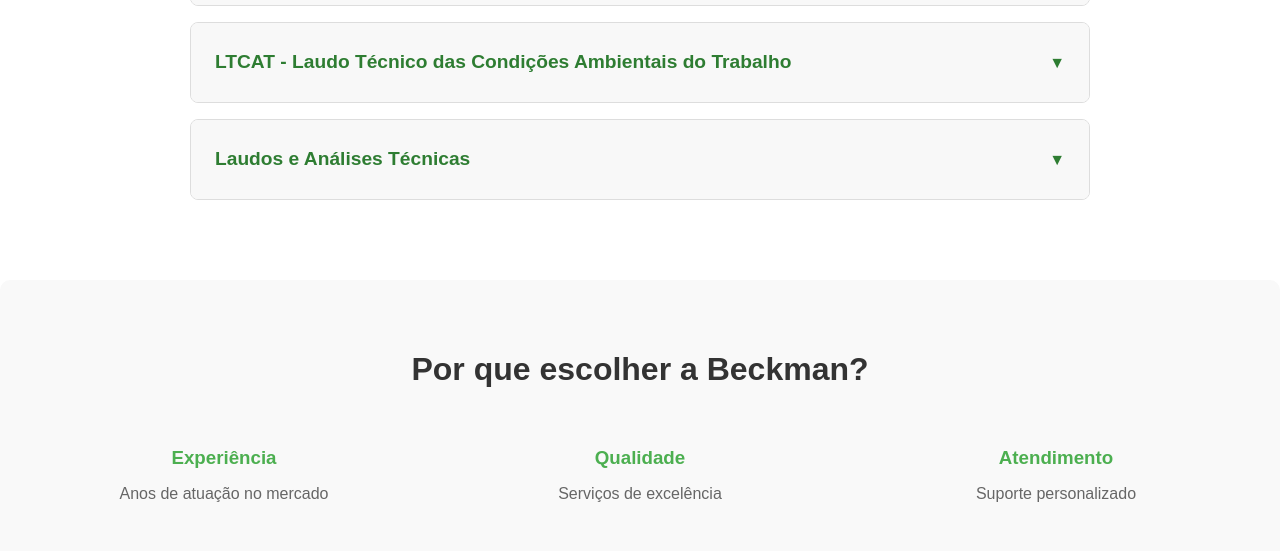
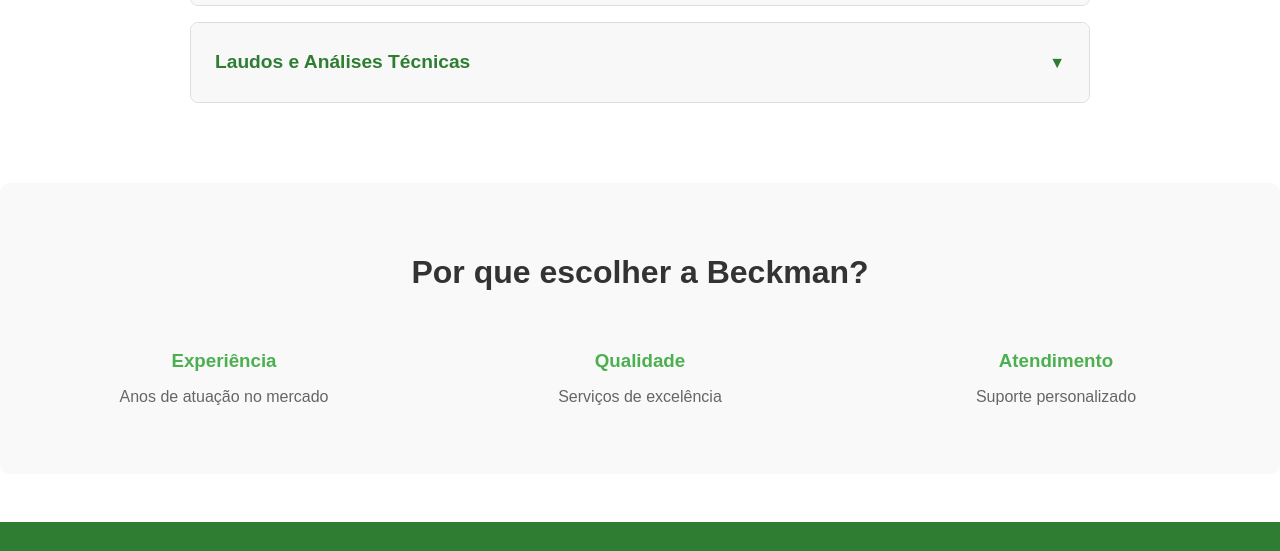
Before and after one commit to Beckman-SST/beckmanSite, a plain HTML site: page servicos.html in a window 1280 px wide. Shown: the part 1453-2004 px from the top of the page. Drawn offline with Linux system fonts and the light colour scheme.

Commit message:
Alteração de Conteúdo para Serviços

```diff
--- a/servicos.html
+++ b/servicos.html
@@ -148,25 +148,6 @@
 
                     <div class="accordion-item">
                         <div class="accordion-header">
-                            <h3>LTCAT - Laudo Técnico das Condições Ambientais do Trabalho</h3>
-                            <span class="icon">▼</span>
-                        </div>
-                        <div class="accordion-content">
-                            <div class="accordion-content-inner">
-                                <p>O LTCAT é essencial para comprovar a exposição a agentes nocivos. Realizamos:</p>
-                                <ul>
-                                    <li>Avaliações ambientais</li>
-                                    <li>Medições técnicas</li>
-                                    <li>Análise de insalubridade</li>
-                                    <li>Documentação completa</li>
-                                    <li>Recomendações técnicas</li>
-                                </ul>
-                            </div>
-                        </div>
-                    </div>
-
-                    <div class="accordion-item">
-                        <div class="accordion-header">
                             <h3>Laudos e Análises Técnicas</h3>
                             <span class="icon">▼</span>
                         </div>
@@ -174,6 +155,8 @@
                             <div class="accordion-content-inner">
                                 <p>Desenvolvemos laudos técnicos especializados:</p>
                                 <ul>
+                                    <li>LTCAT - Laudo Técnico das Condições Ambientais do Trabalho
+                                    </li>
                                     <li>Laudos de Insalubridade</li>
                                     <li>Laudos de Periculosidade</li>
                                     <li>Avaliações Ambientais</li>
```
Also changed, not shown: index.html (+4 -4 lines).
